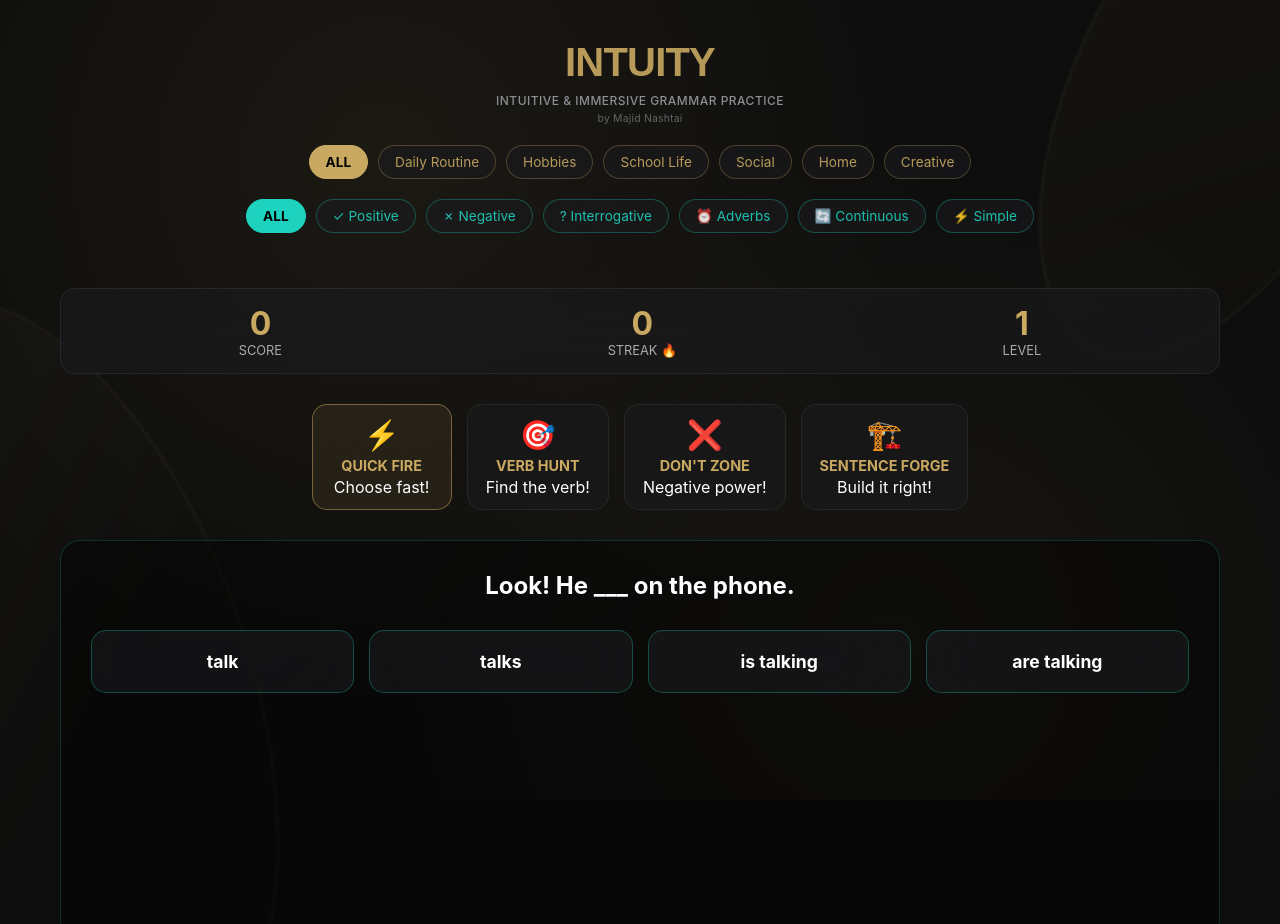
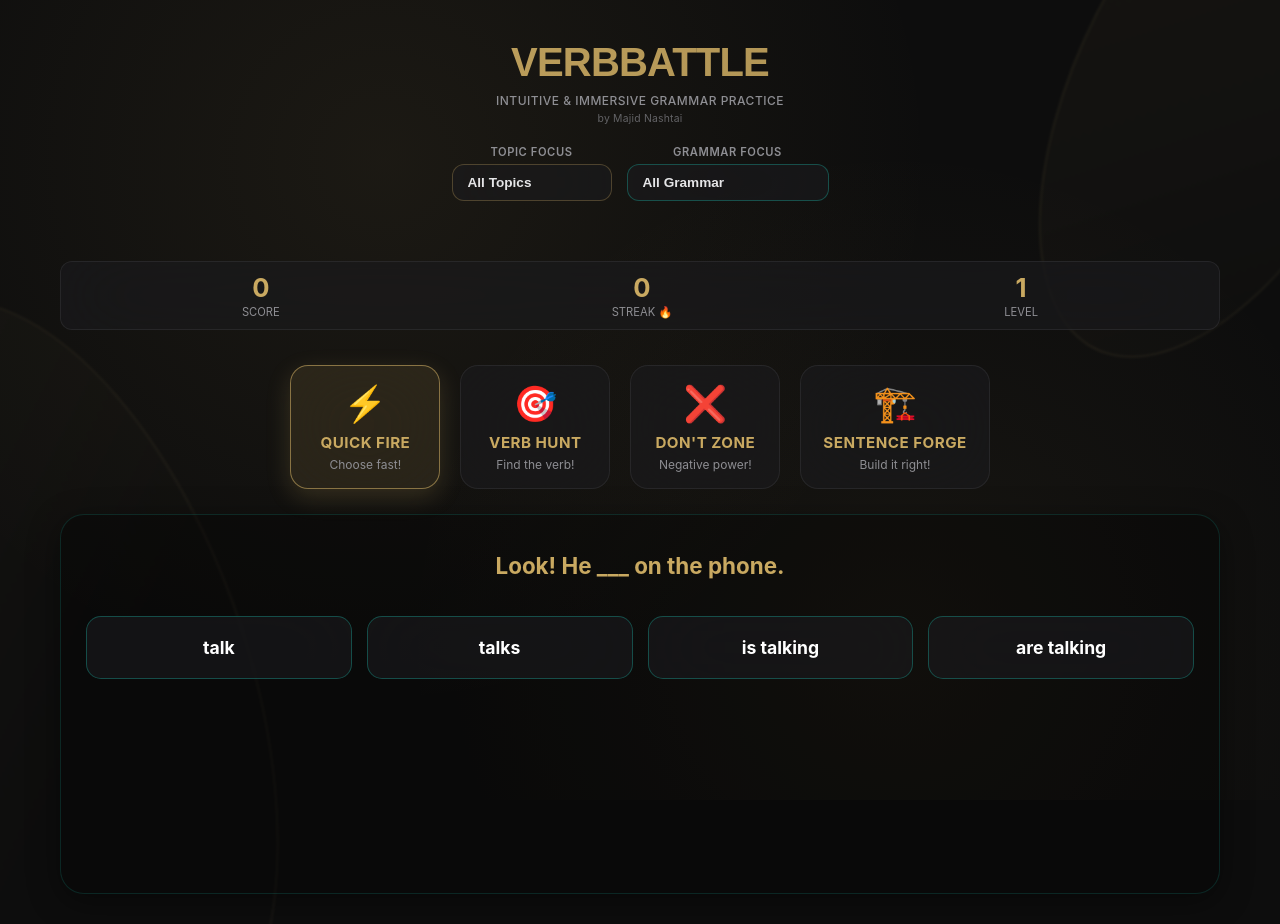
Before and after one commit to mhnashtai-prog/present-simple-quiz, a plain HTML site: page index.html in a window 1280 px wide. Shown: the top 924 px of the page. Drawn offline with Linux system fonts and the light colour scheme.

Commit message:
Update index.html

```diff
--- a/index.html
+++ b/index.html
@@ -3,7 +3,7 @@
 <head>
 <meta charset="utf-8" />
 <meta name="viewport" content="width=device-width,initial-scale=1" />
-<title>INTUITY</title>
+<title>VerbBattle Arena</title>
 <style>
 :root {
   --bg: #0d0d0d;
@@ -82,7 +82,68 @@ body::before {
   text-align: center;
   padding: 20px;
   position: relative;
-  margin-bottom: 10px;
+  margin-bottom: 20px;
+}
+.filter-controls {
+  display: flex;
+  gap: 15px;
+  justify-content: center;
+  align-items: center;
+  margin: 20px 0;
+  flex-wrap: wrap;
+}
+.filter-group {
+  position: relative;
+}
+.filter-label {
+  font-size: 0.7rem;
+  color: #8e8e93;
+  text-transform: uppercase;
+  letter-spacing: 0.05em;
+  margin-bottom: 5px;
+  font-weight: 600;
+}
+.dropdown-select {
+  appearance: none;
+  background: rgba(28, 28, 30, 0.6);
+  backdrop-filter: blur(40px) saturate(150%);
+  border: 1px solid rgba(84, 84, 88, 0.25);
+  border-radius: 12px;
+  color: #e5e5e7;
+  padding: 10px 35px 10px 15px;
+  font-size: 0.85em;
+  font-weight: 600;
+  cursor: pointer;
+  transition: all 0.3s;
+  font-family: 'DM Sans', sans-serif;
+  min-width: 160px;
+}
+.dropdown-select:hover {
+  border-color: rgba(201, 169, 97, 0.4);
+  background: rgba(28, 28, 30, 0.8);
+}
+.dropdown-select:focus {
+  outline: none;
+  border-color: rgba(201, 169, 97, 0.6);
+  box-shadow: 0 0 0 3px rgba(201, 169, 97, 0.1);
+}
+.dropdown-select.topic {
+  border-color: rgba(201, 169, 97, 0.3);
+}
+.dropdown-select.grammar {
+  border-color: rgba(29, 211, 192, 0.3);
+}
+.dropdown-icon {
+  position: absolute;
+  right: 12px;
+  top: 50%;
+  transform: translateY(-50%);
+  pointer-events: none;
+  color: rgba(201, 169, 97, 0.7);
+  font-size: 0.7em;
+}
+.categories, .grammar-focus {
+  display: none;
 }
 .title {
   font-family: 'Space Grotesk', 'DM Sans', sans-serif;
@@ -113,78 +174,100 @@ body::before {
 .score-bar {
   display: flex;
   justify-content: space-around;
-  margin: 20px 0;
-  padding: 15px;
+  margin: 15px 0;
+  padding: 10px 15px;
   background: rgba(28, 28, 30, 0.6);
   backdrop-filter: blur(40px) saturate(150%);
-  border-radius: 15px;
+  border-radius: 12px;
   border: 1px solid rgba(84, 84, 88, 0.25);
 }
 .stat {
   text-align: center;
 }
 .stat-value {
-  font-size: 2em;
+  font-size: 1.6em;
   font-weight: bold;
   color: var(--accent-gold);
 }
 .stat-label {
-  font-size: 0.8em;
-  color: #aaa;
+  font-size: 0.7em;
+  color: #8e8e93;
+  margin-top: 2px;
 }
 .game-mode {
   display: flex;
   justify-content: center;
-  gap: 15px;
-  margin: 30px 0;
+  gap: 20px;
+  margin: 35px 0 25px 0;
   flex-wrap: wrap;
 }
 .mode-card {
   background: rgba(28, 28, 30, 0.6);
   backdrop-filter: blur(40px) saturate(150%);
   border: 1px solid rgba(84, 84, 88, 0.25);
-  border-radius: 15px;
-  padding: 12px 18px;
+  border-radius: 18px;
+  padding: 16px 22px;
   cursor: pointer;
-  transition: all 0.3s;
+  transition: all 0.3s cubic-bezier(0.4, 0, 0.2, 1);
   position: relative;
   overflow: hidden;
   text-align: center;
-  min-width: 140px;
+  min-width: 150px;
+}
+.mode-card::before {
+  content: '';
+  position: absolute;
+  top: 0;
+  left: -100%;
+  width: 100%;
+  height: 100%;
+  background: linear-gradient(90deg, transparent, rgba(201, 169, 97, 0.15), transparent);
+  transition: left 0.6s;
+}
+.mode-card:hover::before {
+  left: 100%;
 }
 .mode-card:hover {
-  transform: translateY(-5px);
+  transform: translateY(-6px) scale(1.03);
   border-color: rgba(201, 169, 97, 0.4);
-  box-shadow: 0 15px 30px rgba(201, 169, 97, 0.2);
+  box-shadow: 0 20px 40px rgba(201, 169, 97, 0.25), 0 0 0 1px rgba(201, 169, 97, 0.2);
 }
 .mode-card.active {
-  border-color: rgba(201, 169, 97, 0.5);
-  background: rgba(201, 169, 97, 0.1);
+  border-color: rgba(201, 169, 97, 0.6);
+  background: rgba(201, 169, 97, 0.12);
+  box-shadow: 0 8px 24px rgba(201, 169, 97, 0.2);
 }
 .mode-icon {
-  font-size: 1.8em;
-  margin-bottom: 5px;
+  font-size: 2.2em;
+  margin-bottom: 8px;
 }
 .mode-title {
-  font-size: 0.9em;
-  font-weight: bold;
+  font-size: 0.95em;
+  font-weight: 700;
   color: var(--accent-gold);
-  margin-bottom: 3px;
+  margin-bottom: 5px;
+  letter-spacing: 0.03em;
+}
+.mode-card > div:last-child {
+  font-size: 0.75em;
+  color: #8e8e93;
 }
 .battle-zone {
-  margin: 30px 0;
-  padding: 30px;
-  background: rgba(0,0,0,0.4);
-  border-radius: 20px;
-  border: 1px solid rgba(29, 211, 192, 0.2);
-  min-height: 400px;
+  margin: 25px 0;
+  padding: 35px 25px;
+  background: rgba(0,0,0,0.3);
+  border-radius: 24px;
+  border: 1px solid rgba(29, 211, 192, 0.15);
+  min-height: 380px;
+  box-shadow: 0 8px 32px rgba(0,0,0,0.4);
 }
 .question {
-  font-size: 1.5em;
+  font-size: 1.4em;
   text-align: center;
-  margin-bottom: 30px;
-  color: var(--accent-3);
-  font-weight: bold;
+  margin-bottom: 35px;
+  color: var(--accent-gold);
+  font-weight: 700;
+  line-height: 1.4;
 }
 .options {
   display: grid;
@@ -264,7 +347,7 @@ body::before {
   margin: 30px auto;
   padding: 15px 40px;
   font-size: 1.2em;
-  background: linear-gradient(90deg, var(--accent-1), var(--accent-2));
+  background: linear-gradient(90deg, #1DD3C0, var(--accent-gold));
   border: none;
   border-radius: 15px;
   color: #000;
@@ -275,7 +358,7 @@ body::before {
 }
 .next-btn:hover {
   transform: scale(1.1);
-  box-shadow: 0 10px 30px rgba(0,245,212,0.5);
+  box-shadow: 0 10px 30px rgba(29, 211, 192, 0.4);
 }
 .combo {
   position: fixed;
@@ -284,10 +367,11 @@ body::before {
   transform: translate(-50%, -50%);
   font-size: 4em;
   font-weight: bold;
-  color: var(--accent-3);
+  color: var(--accent-gold);
   animation: comboExplode 1s;
   pointer-events: none;
   z-index: 1000;
+  text-shadow: 0 0 20px rgba(201, 169, 97, 0.5);
 }
 @keyframes comboExplode {
   0% { transform: translate(-50%, -50%) scale(0); opacity: 0; }
@@ -365,26 +449,36 @@ body::before {
 
   <div class="arena">
     <div class="header">
-      <div class="title">INTUITY</div>
+      <div class="title">VERBBATTLE</div>
       <div class="subtitle">Intuitive & Immersive Grammar Practice</div>
       <div class="author">by Majid Nashtai</div>
-      <div class="categories">
-        <span class="cat-tag active" data-cat="all">ALL</span>
-        <span class="cat-tag" data-cat="daily">Daily Routine</span>
-        <span class="cat-tag" data-cat="hobbies">Hobbies</span>
-        <span class="cat-tag" data-cat="school">School Life</span>
-        <span class="cat-tag" data-cat="social">Social</span>
-        <span class="cat-tag" data-cat="chores">Home</span>
-        <span class="cat-tag" data-cat="creative">Creative</span>
-      </div>
-      <div class="grammar-focus">
-        <span class="grammar-tag active" data-grammar="all">ALL</span>
-        <span class="grammar-tag" data-grammar="positive">✓ Positive</span>
-        <span class="grammar-tag" data-grammar="negative">✗ Negative</span>
-        <span class="grammar-tag" data-grammar="interrogative">? Interrogative</span>
-        <span class="grammar-tag" data-grammar="adverbs">⏰ Adverbs</span>
-        <span class="grammar-tag" data-grammar="continuous">🔄 Continuous</span>
-        <span class="grammar-tag" data-grammar="simple">⚡ Simple</span>
+
+      <div class="filter-controls">
+        <div class="filter-group">
+          <div class="filter-label">Topic Focus</div>
+          <select class="dropdown-select topic" id="topicSelect">
+            <option value="all">All Topics</option>
+            <option value="daily">Daily Routine</option>
+            <option value="hobbies">Hobbies</option>
+            <option value="school">School Life</option>
+            <option value="social">Social</option>
+            <option value="chores">Home</option>
+            <option value="creative">Creative</option>
+          </select>
+        </div>
+
+        <div class="filter-group">
+          <div class="filter-label">Grammar Focus</div>
+          <select class="dropdown-select grammar" id="grammarSelect">
+            <option value="all">All Grammar</option>
+            <option value="positive">✓ Positive</option>
+            <option value="negative">✗ Negative</option>
+            <option value="interrogative">? Interrogative</option>
+            <option value="adverbs">⏰ Adverbs</option>
+            <option value="continuous">🔄 Present Continuous</option>
+            <option value="simple">⚡ Present Simple</option>
+          </select>
+        </div>
       </div>
     </div>
 
@@ -523,6 +617,16 @@ const modes = {
     { q: 'Build: often / I / online / chat / with friends', correct: 'I often chat online with friends', words: ['often', 'I', 'online', 'chat', 'with friends'], cats: ['social'], grammar: ['simple', 'adverbs', 'positive'] }
   ]
 };
+
+document.getElementById('topicSelect').addEventListener('change', (e) => {
+  activeCategory = e.target.value;
+  loadQuestion();
+});
+
+document.getElementById('grammarSelect').addEventListener('change', (e) => {
+  activeGrammar = e.target.value;
+  loadQuestion();
+});
 
 document.querySelectorAll('.mode-card').forEach(card => {
   card.addEventListener('click', () => {
```
